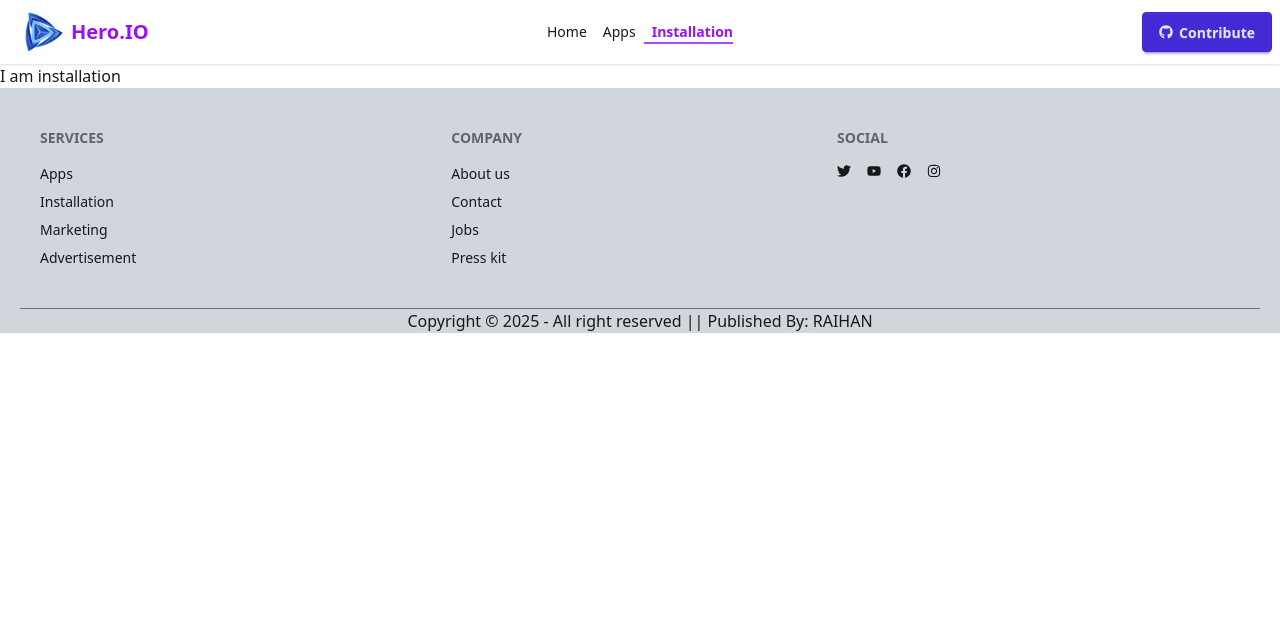
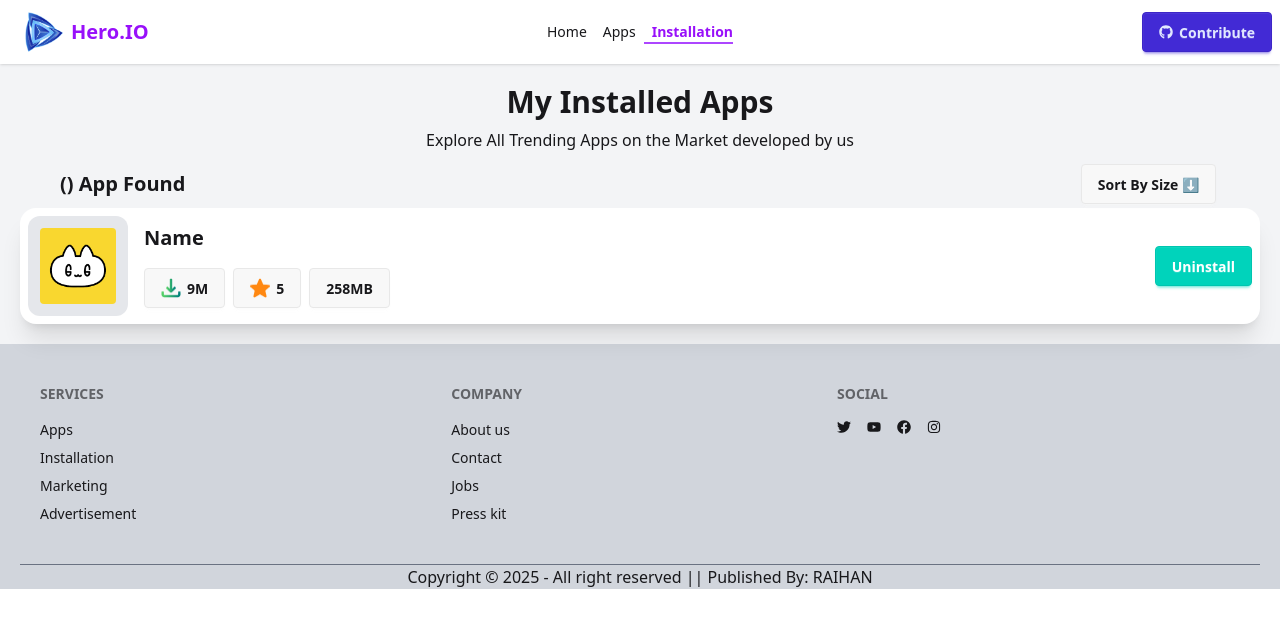
Before and after one commit to roll-raihan/Hero-App-m46, a React (Vite) app: page /installation in a window 1280 px wide. Shown: the top 628 px of the page. Built offline with nearby package versions, Linux system fonts and the light colour scheme.

Commit message:
created installation card

```diff
--- a/src/Routes/Routes.jsx
+++ b/src/Routes/Routes.jsx
@@ -6,6 +6,7 @@ import Home from '../pages/Home/Home';
 import AllApps from '../pages/Apps/AllApps';
 import Installation from '../pages/Installation/Installation';
 import AppDetail from '../pages/AppDetail/AppDetail';
+import AppNotFound from '../pages/AppNotFound/AppNotFound';
 
 export const router = createBrowserRouter([
     {
@@ -23,6 +24,7 @@ export const router = createBrowserRouter([
                 path: "/apps",
                 loader: () => fetch("/allAppData.json"),
                 Component: AllApps,
+                // errorElement: <AppNotFound></AppNotFound>
             },
             {
                 path: "/installation",
--- /dev/null
+++ b/src/pages/AppNotFound/AppNotFound.jsx
@@ -0,0 +1,21 @@
+import React from 'react';
+import appNotFound from '../../assets/App-Error.png';
+
+const AppNotFound = () => {
+    return (
+        <div className='flex justify-center items-center flex-col p-10 bg-gray-200 h-full'>
+            <div className=''>
+                <img src={appNotFound} alt="Error. App Not Found" className='' />
+            </div>
+            <div className='flex flex-col justify-center items-center p-2'>
+                <h1 className='text-4xl font-bold mt-2 mb-2 text-center'>OPPS!! APP NOT FOUND</h1>
+                <p className='text-center mb-2'>The App you are requesting is not found on our system.  please try another apps</p>
+                <Link to="/installation">
+                    <button className='btn btn-primary'>Go Back</button>
+                </Link>
+            </div>
+        </div>
+    );
+};
+
+export default AppNotFound;
--- a/src/pages/Installation/Installation.jsx
+++ b/src/pages/Installation/Installation.jsx
@@ -1,9 +1,41 @@
 import React from 'react';
+import img from '../../assets/demo-app (1).webp';
+import downloadIcon from '../../assets/icon-downloads.png';
+import ratingIcon from '../../assets/icon-ratings.png';
 
 const Installation = () => {
     return (
-        <div>
-            <h1>I am installation</h1>
+        <div className='bg-gray-100 p-5'>
+            <h1 className='text-3xl font-bold text-center'>My Installed Apps</h1>
+            <p className='text-center mt-2 mb-2'>Explore All Trending Apps on the Market developed by us</p>
+            <div className='flex justify-between items-center mr-10 ml-10'>
+                <h3 className='text-xl font-bold'>() App Found</h3>
+                <div className="dropdown dropdown-start">
+                    <div tabIndex={0} role="button" className="btn m-1">Sort By Size ⬇️</div>
+                    <ul tabIndex={0} className="dropdown-content menu bg-base-100 rounded-box z-1 w-45 p-2 shadow-sm">
+                        <li><a>High-Low</a></li>
+                        <li><a>Low-High</a></li>
+                    </ul>
+                </div>
+            </div>
+            <div className='grid grid-cols-1 gap-5'>
+                <div className='bg-white p-2 rounded-2xl flex justify-between items-center shadow-xl'>
+                    <div className='flex gap-2'>
+                        <div className='bg-gray-200 rounded-xl'>
+                            <img src={img} alt="" className='w-3/4 m-auto md:h-[100px] md:w-[100px] p-3 rounded-2xl' />
+                        </div>
+                        <div className='flex flex-col justify-between p-2'>
+                            <h2 className='text-xl font-bold'>Name</h2>
+                            <div className='flex gap-2 flex-col md:flex-row justify-center'>
+                                <p className='btn'><img src={downloadIcon} alt="" className='h-[20px] w-[20px]'/> 9M</p>
+                                <p className='btn'><img src={ratingIcon} alt="" className='h-[20px] w-[20px]'/> 5</p>
+                                <p className='btn'>258MB</p>
+                            </div>
+                        </div>
+                    </div>
+                    <button className='btn btn-accent text-white'>Uninstall</button>
+                </div>
+            </div>
         </div>
     );
 };
```
